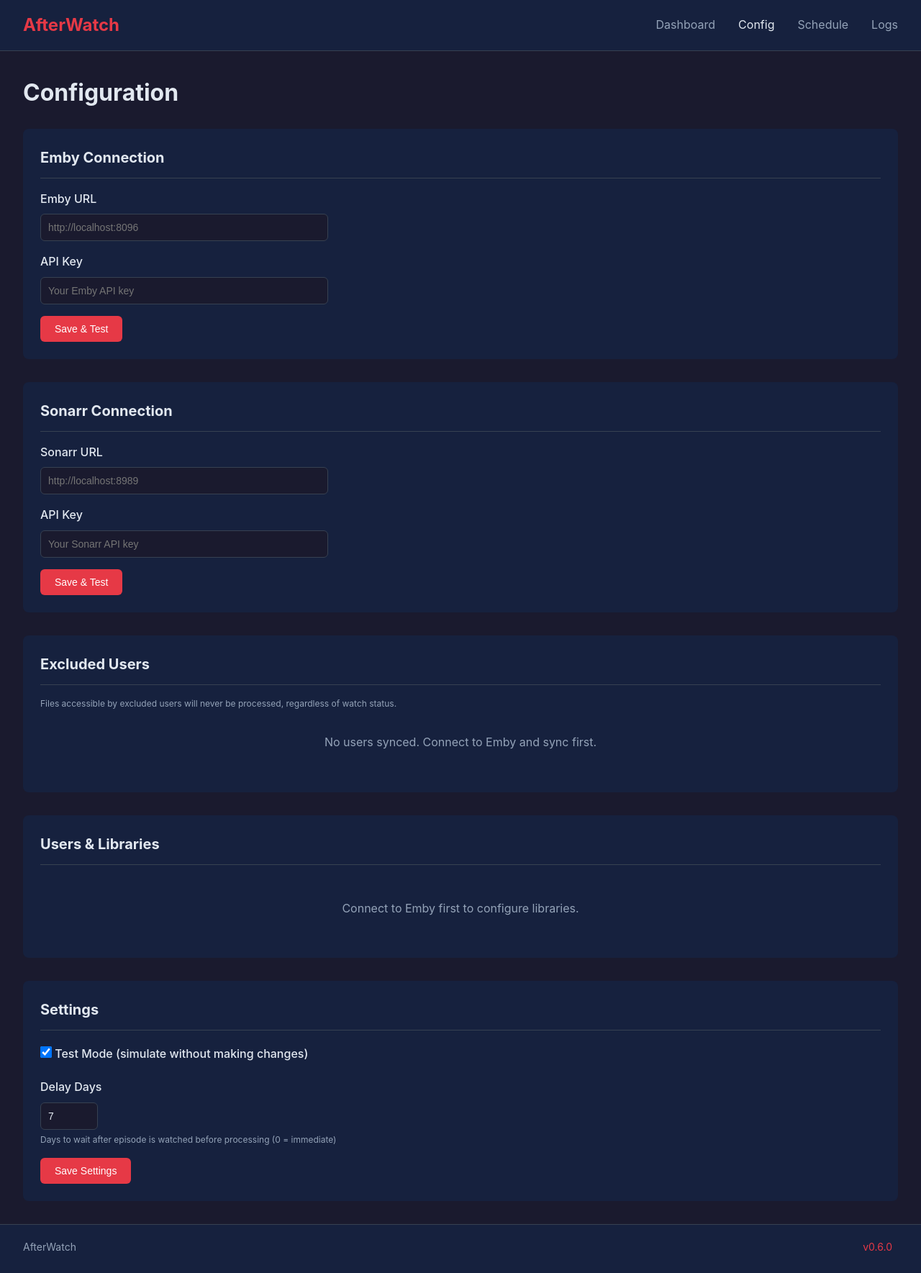
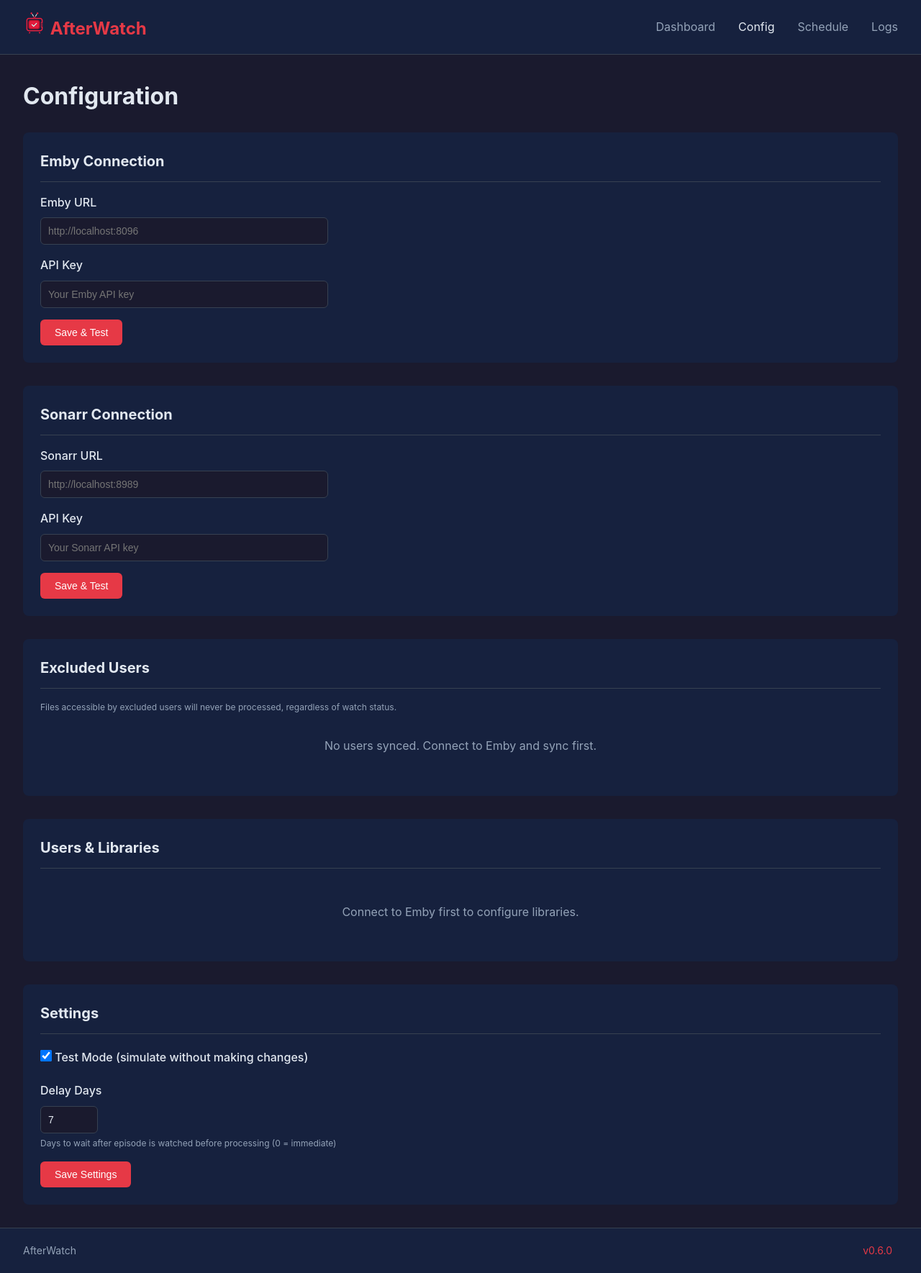
Before and after one commit to richiecoy/afterwatch, a FastAPI app: page /config/ in a window 1280 px wide. Shown: the whole page at 72% size. Before the commit the page ends 1738 px from the top, so only its background shows below. Run offline with FastAPI, Linux system fonts and the light colour scheme; data that the repository does not hold is empty.

Commit message:
Update base.html

```diff
--- a/app/templates/base.html
+++ b/app/templates/base.html
@@ -4,12 +4,16 @@
     <meta charset="UTF-8">
     <meta name="viewport" content="width=device-width, initial-scale=1.0">
     <title>{% block title %}AfterWatch{% endblock %}</title>
+    <link rel="icon" type="image/x-icon" href="/static/favicon.ico">
     <link rel="stylesheet" href="/static/css/style.css">
     <script defer src="https://cdn.jsdelivr.net/npm/alpinejs@3.x.x/dist/cdn.min.js"></script>
 </head>
 <body>
     <nav class="main-nav">
-        <a href="/" class="nav-brand">AfterWatch</a>
+        <a href="/" class="nav-brand">
+            <img src="/static/logo.png" alt="" class="nav-logo">
+            AfterWatch
+        </a>
         <div class="nav-links">
             <a href="/" {% if request.url.path == "/" %}class="active"{% endif %}>Dashboard</a>
             <a href="/config" {% if request.url.path.startswith("/config") %}class="active"{% endif %}>Config</a>
```
